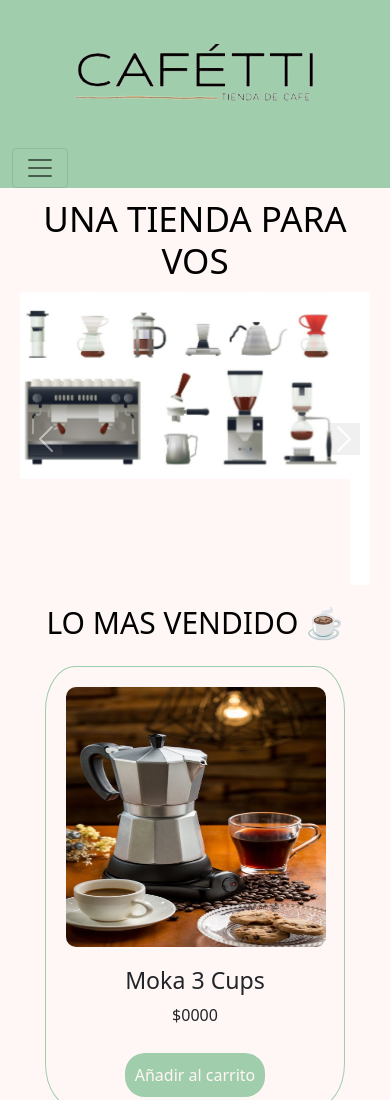
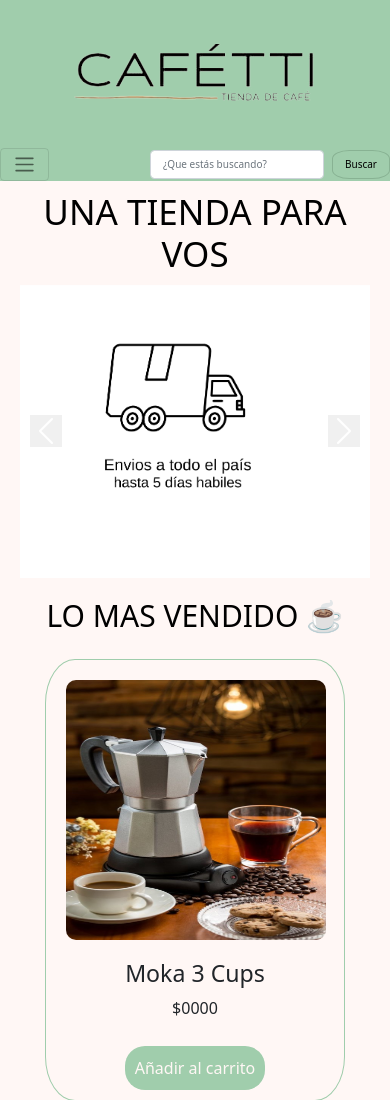
Before and after one commit to AndreaTanghetti/Cafetti, a plain HTML site: page index.html in a window 390 px wide. Shown: the top 1100 px of the page. Drawn offline with nearby package versions, Linux system fonts and the light colour scheme.

Commit message:
arregle hamb mobile

```diff
--- a/css/style.css
+++ b/css/style.css
@@ -409,12 +409,6 @@ footer img {
     }
 }
 
-/* @media screen and (max-width:1222px) {
-
-.container-fluid{
-
-}
-} */
 
 @media screen and (max-width:992px) {
     .b4 {
@@ -484,11 +478,37 @@ footer img {
     }
 }
 
-@media screen and (max-width:430px) {
+@media screen and (max-width:460px) {
     .b1 {
         display: none;
     }
+
+    .container-fluid {
+        padding-left: 0%;
+        padding-right: 0%;
+    }
+
+    .navbar-light .navbar-toggler {
+        font-size: 15px;
+    }
+
+    .d-flex {
+        justify-content: flex-end;
+        margin: 0%;
+    }
+
+    .form-control  {
+        font-size: 10px;
+    }
+    .form-control .me-2{
+margin-right: 0rem;    }
+
+    .btn-outline-success {
+        font-size: 10px;
+    }
 }
+
+
 
 @media screen and (max-width:395px) {
     .contenedor .paula img {
--- a/index.html
+++ b/index.html
@@ -18,7 +18,7 @@
             <a href="./index.html">
                 <img src="./img/cafetti.logo.png" alt="logo"></a>
         </div>
-        <nav class="navbar navbar-expand-lg navbar-light bg-light">
+        <nav class="navbar navbar-expand-lg navbar-light bg-light" >
             <div class="container-fluid">
                 <!-- <a class="navbar-brand" href="#">Navbar</a> -->
                 <button class="navbar-toggler" type="button" data-bs-toggle="collapse"
@@ -47,12 +47,12 @@
                             <a class="nav-link active" href="./pages/quienes.somos.html">QUIENES SOMOS</a>
                         </li>
                     </ul>
-                    <form class="d-flex">
-                        <input class="form-control me-2" type="search" placeholder="¿Que estás buscando?"
-                            aria-label="Search">
-                        <button class="btn btn-outline-success" type="submit">Buscar</button>
-                    </form>
                 </div>
+                <form class="d-flex">
+                    <input class="form-control me-2" type="search" placeholder="¿Que estás buscando?"
+                        aria-label="Search">
+                    <button class="btn btn-outline-success" type="submit">Buscar</button>
+                </form>
             </div>
         </nav>
     </header>
@@ -63,12 +63,15 @@
         <section class="carousel">
             <div id="carouselExampleControls" class="carousel slide" data-bs-ride="carousel">
                 <div class="carousel-inner">
+                    <!-- <div class="carousel-item active">
+                        <img src="./img/3c3e3754-41c2-4e0f-aed4-8fe988386aad.jfif" class="d-block w-100" alt="metodos">
+                    </div> -->
                     <div class="carousel-item active">
-                        <img src="./img/3c3e3754-41c2-4e0f-aed4-8fe988386aad.jfif" class="d-block w-100" alt="metodos">
+                        <img src="./img/CAFETTI.png" class="d-block w-100" alt="metodos">
                     </div>
-                    <div class="carousel-item">
+                    <!-- <div class="carousel-item">
                         <img src="./img/CAFETTI.png" class="d-block w-100" alt="envios">
-                    </div>
+                    </div> -->
                     <div class="carousel-item">
                         <img src="./img/CAFETTI1.png" class="d-block w-100" alt="medios de pago">
                     </div>
```
Also changed, not shown: pages/cafe.html (+5 -5 lines), pages/crear.cuenta.html (+5 -5 lines), pages/kitsypromos.html (+5 -5 lines), pages/metodos.html (+5 -5 lines), pages/mi.cuenta.html (+5 -5 lines), pages/quienes.somos.html (+5 -5 lines).
